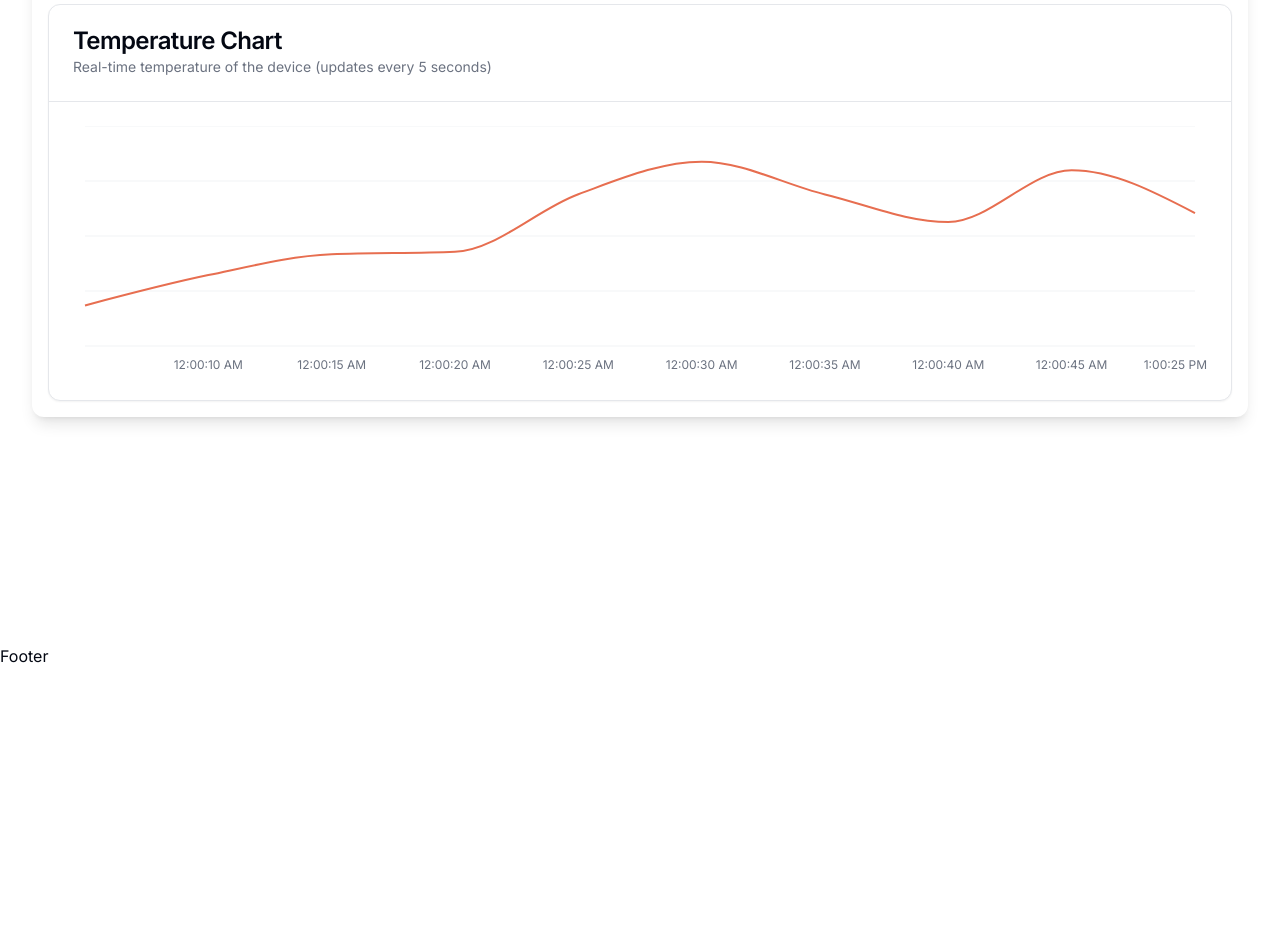
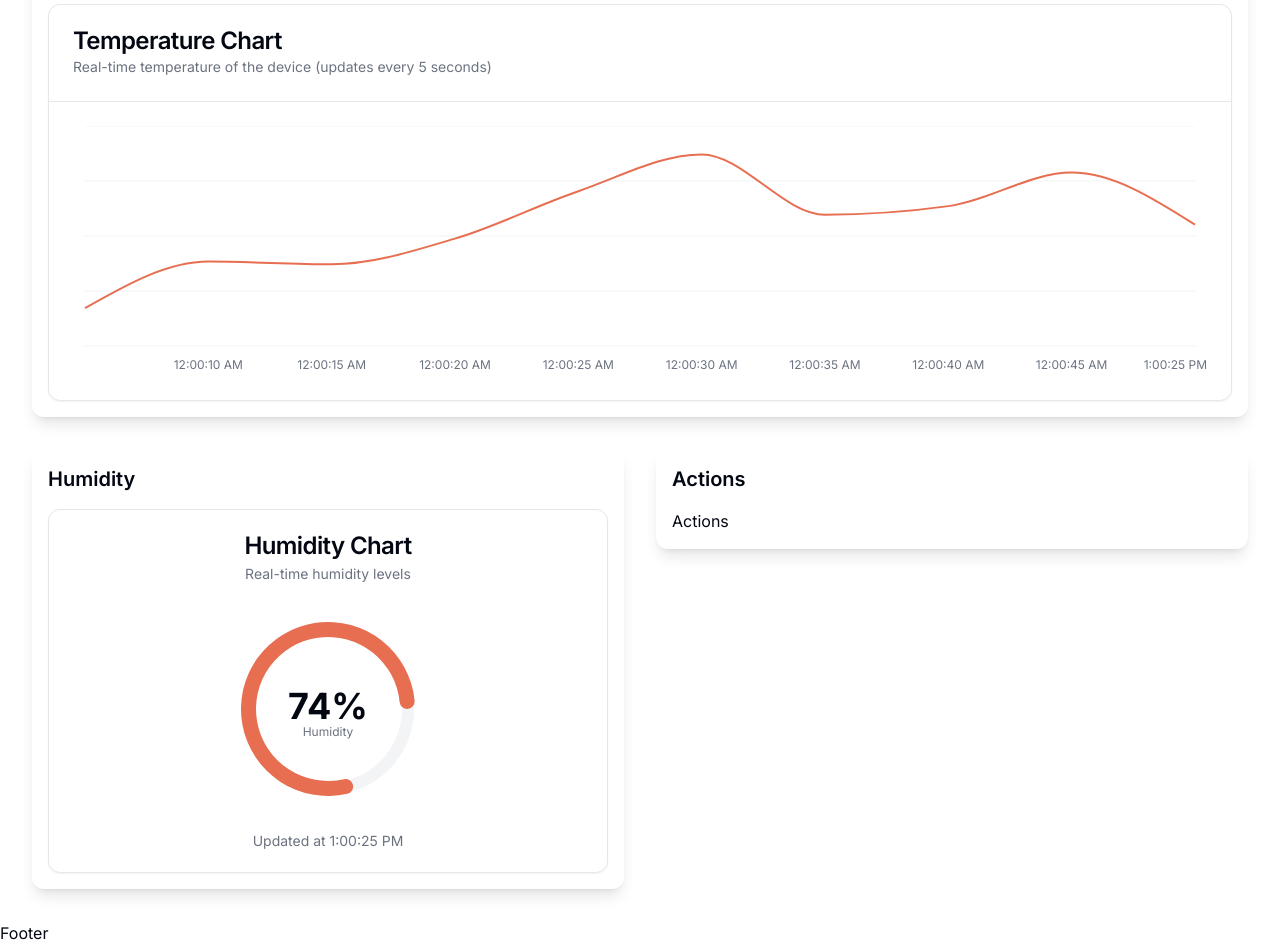
Before and after one commit to tongbaoloc/mse-iot-assignment, a Next.js app in the folder dashboard/: page / in a window 1280 px wide. Shown: the part 180-1125 px from the top of the page. Before the commit the page ends 848 px from the top, so only its background shows below. Built offline with nearby package versions, Linux system fonts and the light colour scheme.

Commit message:
view: Humindity Chart

```diff
--- a/dashboard/app/page.tsx
+++ b/dashboard/app/page.tsx
@@ -1,3 +1,5 @@
+import Actions from "@/components/actions";
+import Humidity from "@/components/humidity-chart";
 import MotionCard from "@/components/motion-card";
 import { TempChart } from "@/components/temp-chart";
 
@@ -6,10 +8,12 @@ export default function Home() {
     <main className="">
       <div className="min-h-screen p-8">
         <h1 className="text-3xl font-bold mb-8">IoT Monitoring Dashboard</h1>
-        <div className="grid grid-cols-1 gap-8">
-          <MotionCard title="Performance" children={<TempChart />}>
-            {/* Chart component for Performance */}
-          </MotionCard>
+        <div className="grid grid-cols-1 gap-8 mb-8">
+          <MotionCard title="DHT11/DHT12" children={<TempChart />} />
+        </div>
+        <div className="grid grid-cols-1 md:grid-cols-2 gap-8">
+          <MotionCard title="Humidity" children={<Humidity />} />
+          <MotionCard title="Actions" children={<Actions />} />
         </div>
       </div>
     </main>
--- /dev/null
+++ b/dashboard/components/actions.tsx
@@ -0,0 +1,7 @@
+import React from "react";
+
+const Actions = () => {
+  return <div>Actions</div>;
+};
+
+export default Actions;
--- /dev/null
+++ b/dashboard/components/humidity-chart.tsx
@@ -0,0 +1,136 @@
+"use client";
+
+import { useEffect, useState } from "react";
+import {
+  Label,
+  PolarGrid,
+  PolarRadiusAxis,
+  RadialBar,
+  RadialBarChart,
+} from "recharts";
+import {
+  Card,
+  CardContent,
+  CardDescription,
+  CardFooter,
+  CardHeader,
+  CardTitle,
+} from "@/components/ui/card";
+import { ChartConfig, ChartContainer } from "@/components/ui/chart";
+
+// Initial sample data
+const initialData = [
+  { type: "humidity", temp: 89, fill: "var(--color-safari)" },
+];
+
+const chartConfig = {
+  type: {
+    label: "Humidity",
+  },
+  safari: {
+    label: "Safari",
+    color: "hsl(var(--chart-1))",
+  },
+} satisfies ChartConfig;
+
+export default function Humidity() {
+  const [chartData, setChartData] = useState(initialData);
+  const [lastUpdated, setLastUpdated] = useState(new Date());
+
+  useEffect(() => {
+    const interval = setInterval(() => {
+      // Generate a random temperature between 0 and 100
+      const randomTemp = Math.floor(Math.random() * 101);
+
+      setChartData([
+        { type: "humidity", temp: randomTemp, fill: "var(--color-safari)" },
+      ]);
+
+      // Update the last updated time
+      setLastUpdated(new Date());
+    }, 5000);
+
+    return () => clearInterval(interval);
+  }, []);
+
+  return (
+    <Card className="flex flex-col">
+      <CardHeader className="items-center pb-0">
+        <CardTitle>Humidity Chart</CardTitle>
+        <CardDescription>Real-time humidity levels</CardDescription>
+      </CardHeader>
+      <CardContent className="flex-1 pb-0">
+        <ChartContainer
+          config={chartConfig}
+          className="mx-auto aspect-square max-h-[250px]"
+        >
+          <RadialBarChart
+            data={chartData}
+            startAngle={0}
+            endAngle={(chartData[0].temp / 100) * 360} // Convert temp to angle (0-360)
+            innerRadius={80}
+            outerRadius={140}
+            barSize={15} // Adjust bar thickness
+          >
+            <PolarGrid
+              gridType="circle"
+              radialLines={false}
+              stroke="none"
+              className="first:fill-muted last:fill-background"
+              polarRadius={[86, 74]}
+            />
+            <RadialBar
+              dataKey="temp"
+              background
+              cornerRadius={10} // Rounded corners for the bar
+              fill="var(--color-safari)"
+            />
+            <PolarRadiusAxis
+              angle={90}
+              type="number"
+              domain={[0, 100]} // Limits the range to 0°C to 100°C
+              tick={false}
+              tickLine={false}
+              axisLine={false}
+            >
+              <Label
+                content={({ viewBox }) => {
+                  if (viewBox && "cx" in viewBox && "cy" in viewBox) {
+                    return (
+                      <text
+                        x={viewBox.cx}
+                        y={viewBox.cy}
+                        textAnchor="middle"
+                        dominantBaseline="middle"
+                      >
+                        <tspan
+                          x={viewBox.cx}
+                          y={viewBox.cy}
+                          className="fill-foreground text-4xl font-bold"
+                        >
+                          {chartData[0].temp.toLocaleString()}%
+                        </tspan>
+                        <tspan
+                          x={viewBox.cx}
+                          y={(viewBox.cy || 0) + 24}
+                          className="fill-muted-foreground"
+                        >
+                          Humidity
+                        </tspan>
+                      </text>
+                    );
+                  }
+                }}
+              />
+            </PolarRadiusAxis>
+          </RadialBarChart>
+        </ChartContainer>
+      </CardContent>
+      <CardFooter className="flex-col gap-2 text-sm">
+        <div className="leading-none text-muted-foreground">
+          Updated at {lastUpdated.toLocaleTimeString()}
+        </div>
+      </CardFooter>
+    </Card>
+  );
+}
```
